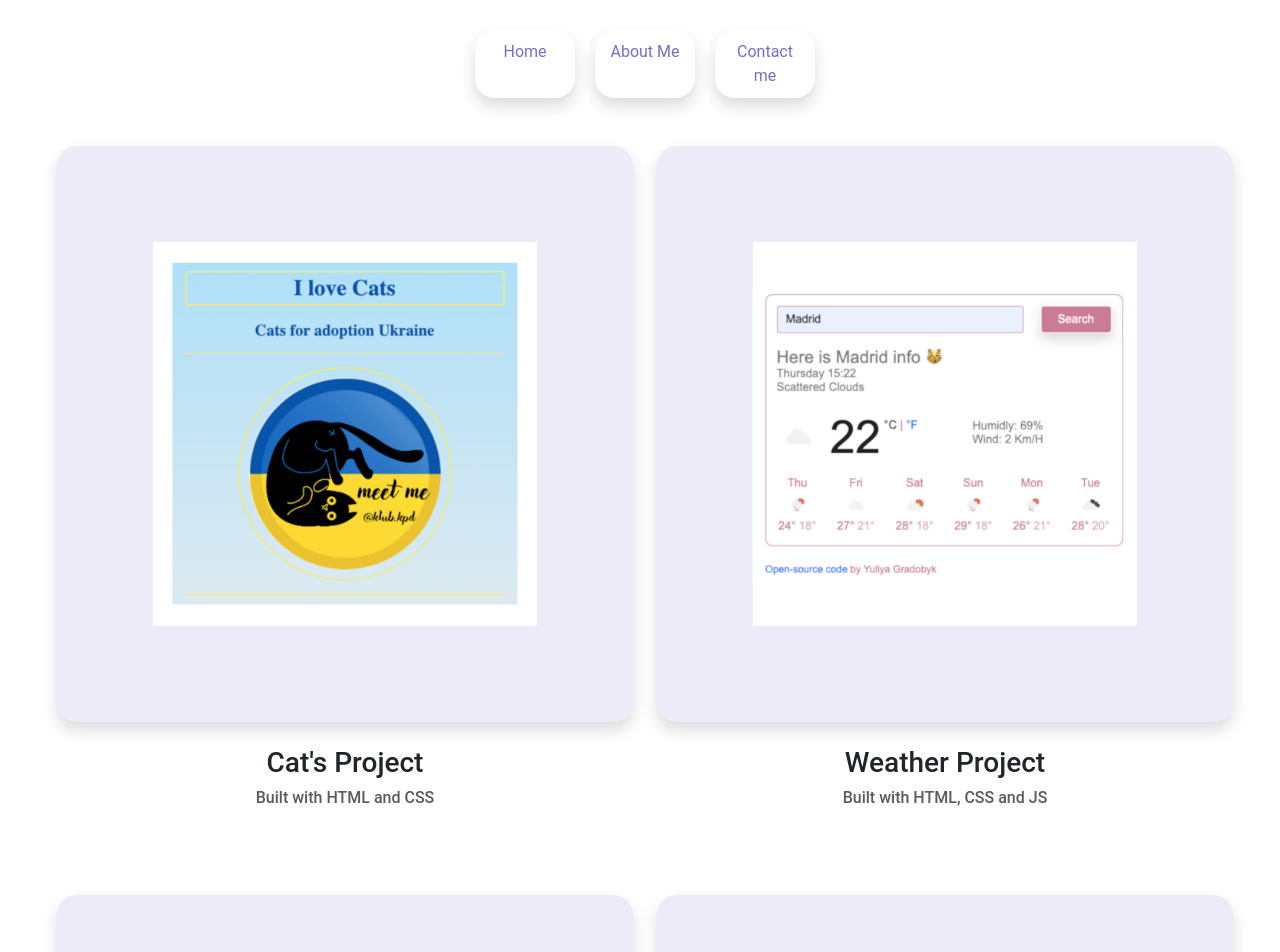
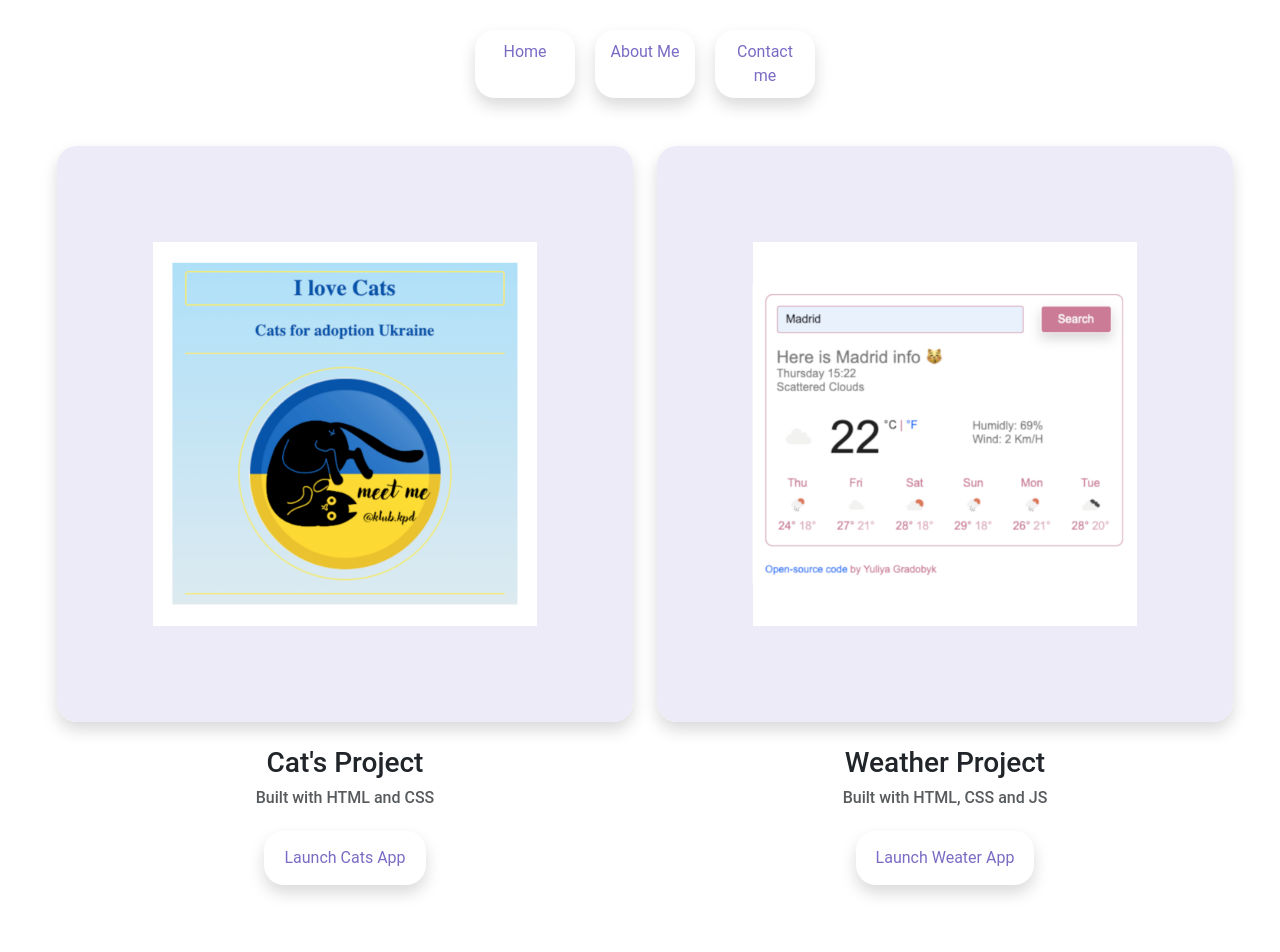
Before and after one commit to gradobyk/RW5.3HMW, a plain HTML site: page work.html in a window 1280 px wide. Shown: the top 952 px of the page. Drawn offline with nearby package versions, Linux system fonts and the light colour scheme; a web font is replaced by a local one.

Commit message:
addbuttoproject

```diff
--- a/css/styles.css
+++ b/css/styles.css
@@ -116,6 +116,30 @@ body {
 	text-decoration: none;
 
 }
+
+.button-text-work {
+	padding: 15px 20px;
+	border-radius: var(--box-radius);
+	text-align: center;
+	display: inline-block;
+
+
+}
+
+.button-text-work-inside {
+
+	color: var(--second-color);
+	text-decoration: none;
+}
+
+.button-text-work-inside:hover {
+
+	color: var(--second-color);
+	text-decoration: none;
+}
+
+
+
 
 .button-contact {
   text-decoration: none;
--- a/work.html
+++ b/work.html
@@ -39,24 +39,33 @@
 
 <div class="container container-content">
 <div class="row mt-5">
-	<div class="col-md-6">
+	<div class="col-md-6 text-center">
 		<img src="/image/cats.png" class="img-fluid work-img shadow" alt="Cats Project">
-		<h3 class="text-center mt-4">
+		<h3 class="mt-4">
 		Cat's Project
 		</h3>
-		<h6 class="text-center mt-2 opacity-75">
+		<h6 class="mt-2 opacity-75">
 		Built with HTML and CSS
 		</h6>
+
+        <div class="mt-3 button-text-work shadow">
+            <a href="https://ubiquitous-pavlova-8433aa.netlify.app/" class="button-text-work-inside" title="Cats Projects" target="_blank">Launch Cats App</a>
+        </div>
+
 	</div>
 
-		<div class="col-md-6">
+		<div class="col-md-6 text-center">
 			<img src="/image/weather.png" class="img-fluid work-img shadow" alt="Weather Project">
-		<h3 class="mt-4 text-center">
+		<h3 class="mt-4">
 		Weather Project
 		</h3>
-		<h6 class="mt-2 text-center opacity-75">
+		<h6 class="mt-2 opacity-75">
 		Built with HTML, CSS and JS
 		</h6>
+		<div class="mt-3 button-text-work shadow">
+            <a href="https://glowing-malasada-308cdb.netlify.app/" class="button-text-work-inside" title="Weather Projects" target="_blank">Launch Weater App</a>
+        </div>
+
 		</div>
 </div>
 </div>
```
Also changed, not shown: 1 other file.
